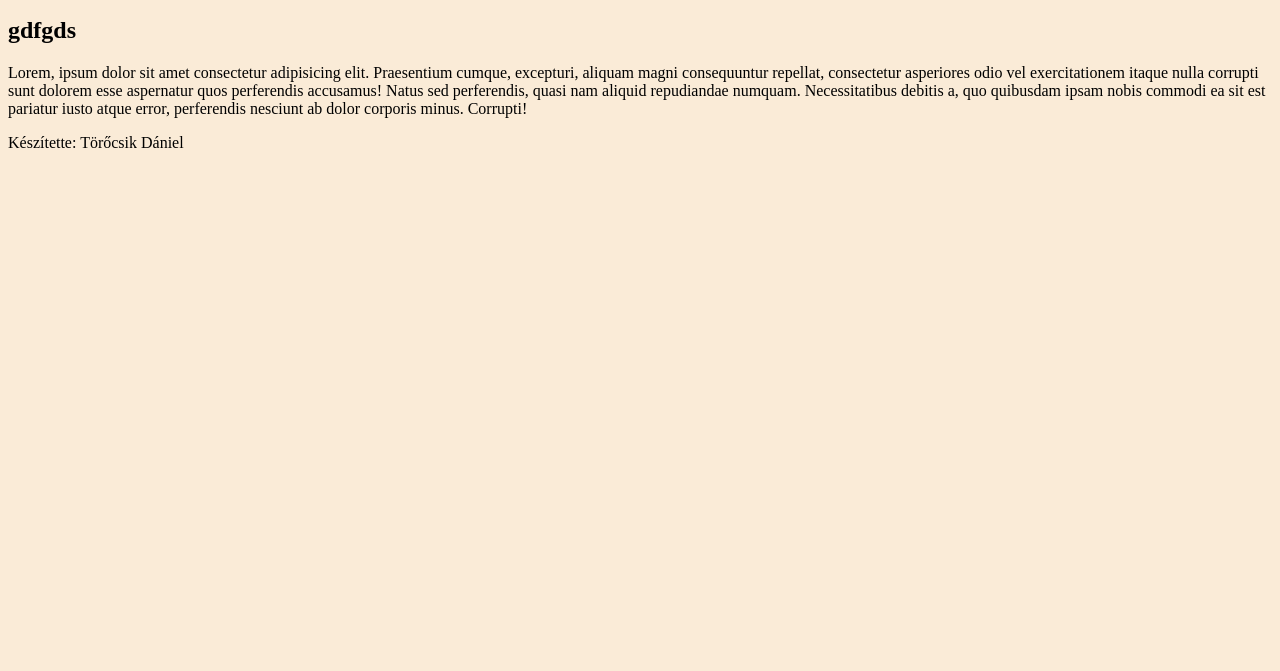
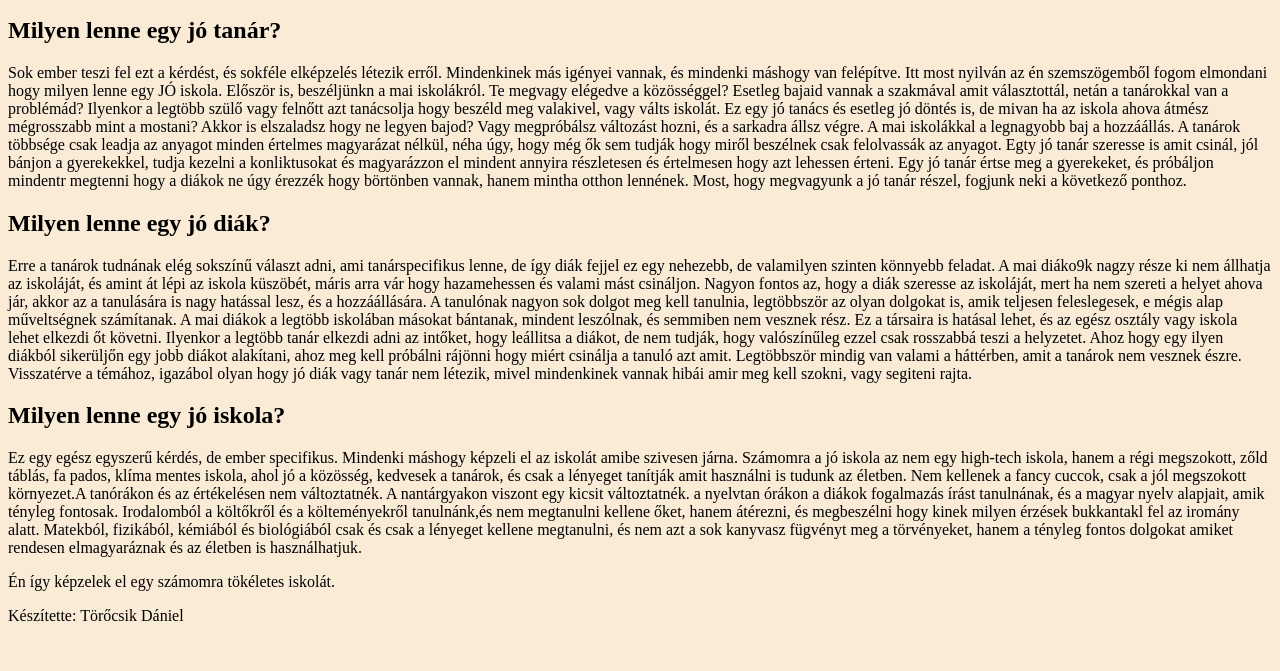
Before and after one commit to danaharcos25-netizen/a_mai_iskolak_es_a_jovo_iskolaja, a plain HTML site: page index.html in a window 1280 px wide. Shown: the part 129-800 px from the top of the page. Drawn offline with Linux system fonts and the light colour scheme.

Commit message:
Update HTML structure and content in index.html

```diff
--- a/index.html
+++ b/index.html
@@ -1,36 +1,88 @@
 <!DOCTYPE html>
-<html lang="en">
-
+<html lang="hu">
   <head>
-    <meta charset="UTF-8">
-    <meta name="viewport" content="width=device-width, initial-scale=1.0">
+    <meta charset="UTF-8" />
+    <meta name="viewport" content="width=device-width, initial-scale=1.0" />
     <title>Törőcsik Dániel</title>
   </head>
 
   <body>
-    <link rel="stylesheet" href="stilus.css">
+    <link rel="stylesheet" href="stilus.css" />
     <div id="tarolo">
       <div id="fejlec"></div>
-        <h1>ilyennek képzelem a jövő iskoláját</h1>
-
+      <h1>A mai iskolák, és a jövő iskolái.</h1>
     </div>
     <div id="menu">
       <a href="index.html">a jó iskola</a>
       <a href="masik.html">a jövő iskolája</a>
     </div>
     <div id="tartalom">
-        <h2>gdfgds</h2>
-        <p>Lorem, ipsum dolor sit amet consectetur adipisicing elit. Praesentium cumque, excepturi, aliquam magni
-            consequuntur repellat, consectetur asperiores odio vel exercitationem itaque nulla corrupti sunt dolorem
-            esse
-            aspernatur quos perferendis accusamus!
-            Natus sed perferendis, quasi nam aliquid repudiandae numquam. Necessitatibus debitis a, quo quibusdam ipsam
-            nobis commodi ea sit est pariatur iusto atque error, perferendis nesciunt ab dolor corporis minus. Corrupti!
+      <h2>Milyen lenne egy jó tanár?</h2>
+      <p>
+        Sok ember teszi fel ezt a kérdést, és sokféle elképzelés létezik erről.
+        Mindenkinek más igényei vannak, és mindenki máshogy van felépítve. Itt
+        most nyilván az én szemszögemből fogom elmondani hogy milyen lenne egy
+        JÓ iskola. Először is, beszéljünkn a mai iskolákról. Te megvagy elégedve
+        a közösséggel? Esetleg bajaid vannak a szakmával amit választottál,
+        netán a tanárokkal van a problémád? Ilyenkor a legtöbb szülő vagy
+        felnőtt azt tanácsolja hogy beszéld meg valakivel, vagy válts iskolát.
+        Ez egy jó tanács és esetleg jó döntés is, de mivan ha az iskola ahova
+        átmész mégrosszabb mint a mostani? Akkor is elszaladsz hogy ne legyen
+        bajod? Vagy megpróbálsz változást hozni, és a sarkadra állsz végre. A
+        mai iskolákkal a legnagyobb baj a hozzáállás. A tanárok többsége csak
+        leadja az anyagot minden értelmes magyarázat nélkül, néha úgy, hogy még
+        ők sem tudják hogy miről beszélnek csak felolvassák az anyagot. Egty jó
+        tanár szeresse is amit csinál, jól bánjon a gyerekekkel, tudja kezelni a
+        konliktusokat és magyarázzon el mindent annyira részletesen és
+        értelmesen hogy azt lehessen érteni. Egy jó tanár értse meg a
+        gyerekeket, és próbáljon mindentr megtenni hogy a diákok ne úgy érezzék
+        hogy börtönben vannak, hanem mintha otthon lennének. Most, hogy
+        megvagyunk a jó tanár részel, fogjunk neki a következő ponthoz.
       </p>
+      <h2>Milyen lenne egy jó diák?</h2>
+      <p>
+        Erre a tanárok tudnának elég sokszínű választ adni, ami tanárspecifikus
+        lenne, de így diák fejjel ez egy nehezebb, de valamilyen szinten
+        könnyebb feladat. A mai diáko9k nagzy része ki nem állhatja az
+        iskoláját, és amint át lépi az iskola küszöbét, máris arra vár hogy
+        hazamehessen és valami mást csináljon. Nagyon fontos az, hogy a diák
+        szeresse az iskoláját, mert ha nem szereti a helyet ahova jár, akkor az
+        a tanulására is nagy hatással lesz, és a hozzáállására. A tanulónak
+        nagyon sok dolgot meg kell tanulnia, legtöbbször az olyan dolgokat is,
+        amik teljesen feleslegesek, e mégis alap műveltségnek számítanak. A mai
+        diákok a legtöbb iskolában másokat bántanak, mindent leszólnak, és
+        semmiben nem vesznek rész. Ez a társaira is hatásal lehet, és az egész
+        osztály vagy iskola lehet elkezdi őt követni. Ilyenkor a legtöbb tanár
+        elkezdi adni az intőket, hogy leállitsa a diákot, de nem tudják, hogy
+        valószínűleg ezzel csak rosszabbá teszi a helyzetet. Ahoz hogy egy ilyen
+        diákból sikerüljőn egy jobb diákot alakítani, ahoz meg kell próbálni
+        rájönni hogy miért csinálja a tanuló azt amit. Legtöbbször mindig van
+        valami a háttérben, amit a tanárok nem vesznek észre. Visszatérve a
+        témához, igazábol olyan hogy jó diák vagy tanár nem létezik, mivel
+        mindenkinek vannak hibái amir meg kell szokni, vagy segiteni rajta.
+      </p>
+      <h2>Milyen lenne egy jó iskola?</h2>
+      <p>
+        Ez egy egész egyszerű kérdés, de ember specifikus. Mindenki máshogy
+        képzeli el az iskolát amibe szivesen járna. Számomra a jó iskola az nem
+        egy high-tech iskola, hanem a régi megszokott, zőld táblás, fa pados,
+        klíma mentes iskola, ahol jó a közösség, kedvesek a tanárok, és csak a
+        lényeget tanítják amit használni is tudunk az életben. Nem kellenek a
+        fancy cuccok, csak a jól megszokott környezet.A tanórákon és az
+        értékelésen nem változtatnék. A nantárgyakon viszont egy kicsit
+        változtatnék. a nyelvtan órákon a diákok fogalmazás írást tanulnának, és
+        a magyar nyelv alapjait, amik tényleg fontosak. Irodalomból a költőkről
+        és a költeményekről tanulnánk,és nem megtanulni kellene őket, hanem
+        átérezni, és megbeszélni hogy kinek milyen érzések bukkantakl fel az
+        iromány alatt. Matekból, fizikából, kémiából és biológiából csak és csak
+        a lényeget kellene megtanulni, és nem azt a sok kanyvasz fügvényt meg a
+        törvényeket, hanem a tényleg fontos dolgokat amiket rendesen
+        elmagyaráznak és az életben is használhatjuk.
+      </p>
+      <p>Én így képzelek el egy számomra tökéletes iskolát.</p>
     </div>
     <div id="lablec">
       <p>Készítette: Törőcsik Dániel</p>
     </div>
   </body>
-
 </html>
```
Lines whose indentation alone changed are shown as unchanged.
